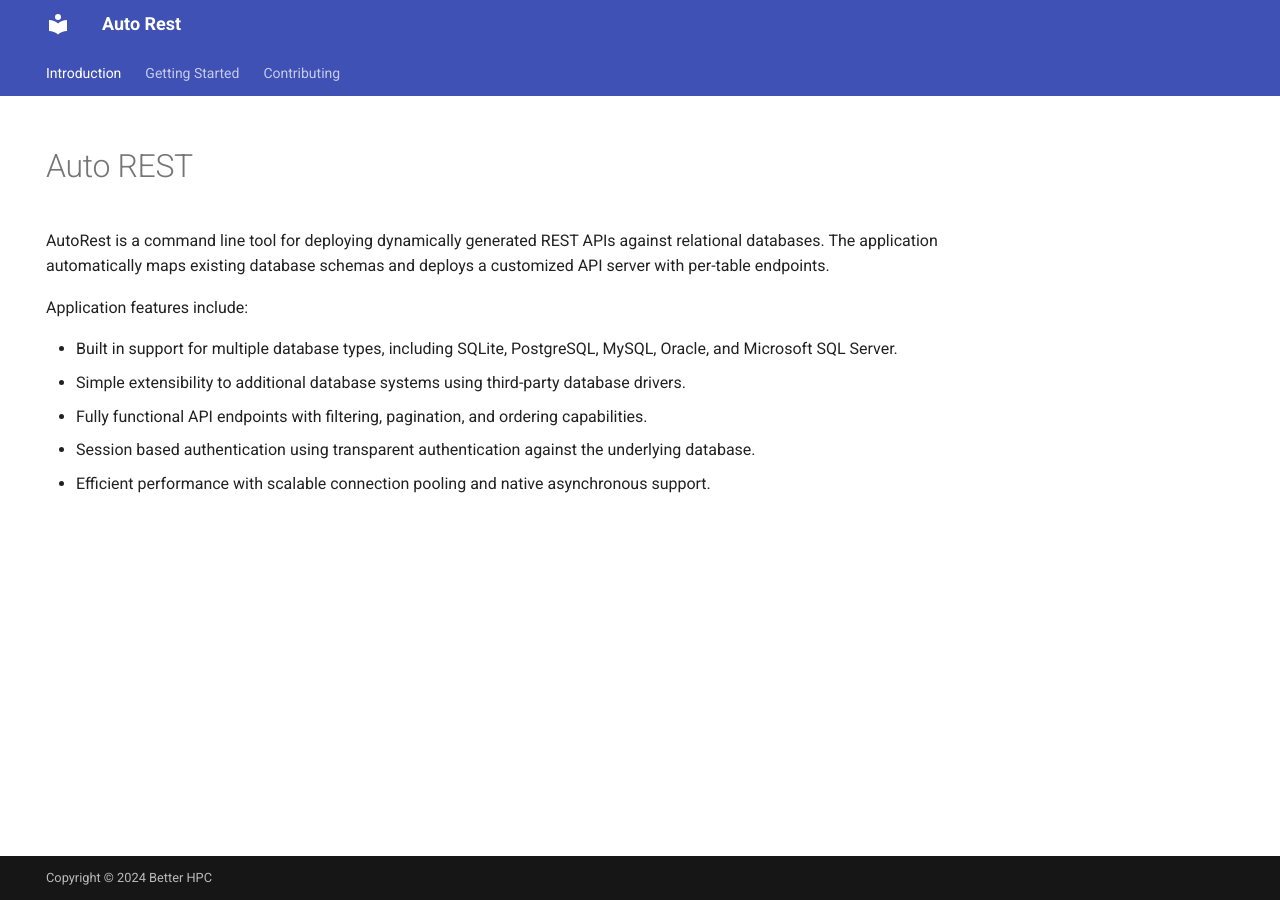
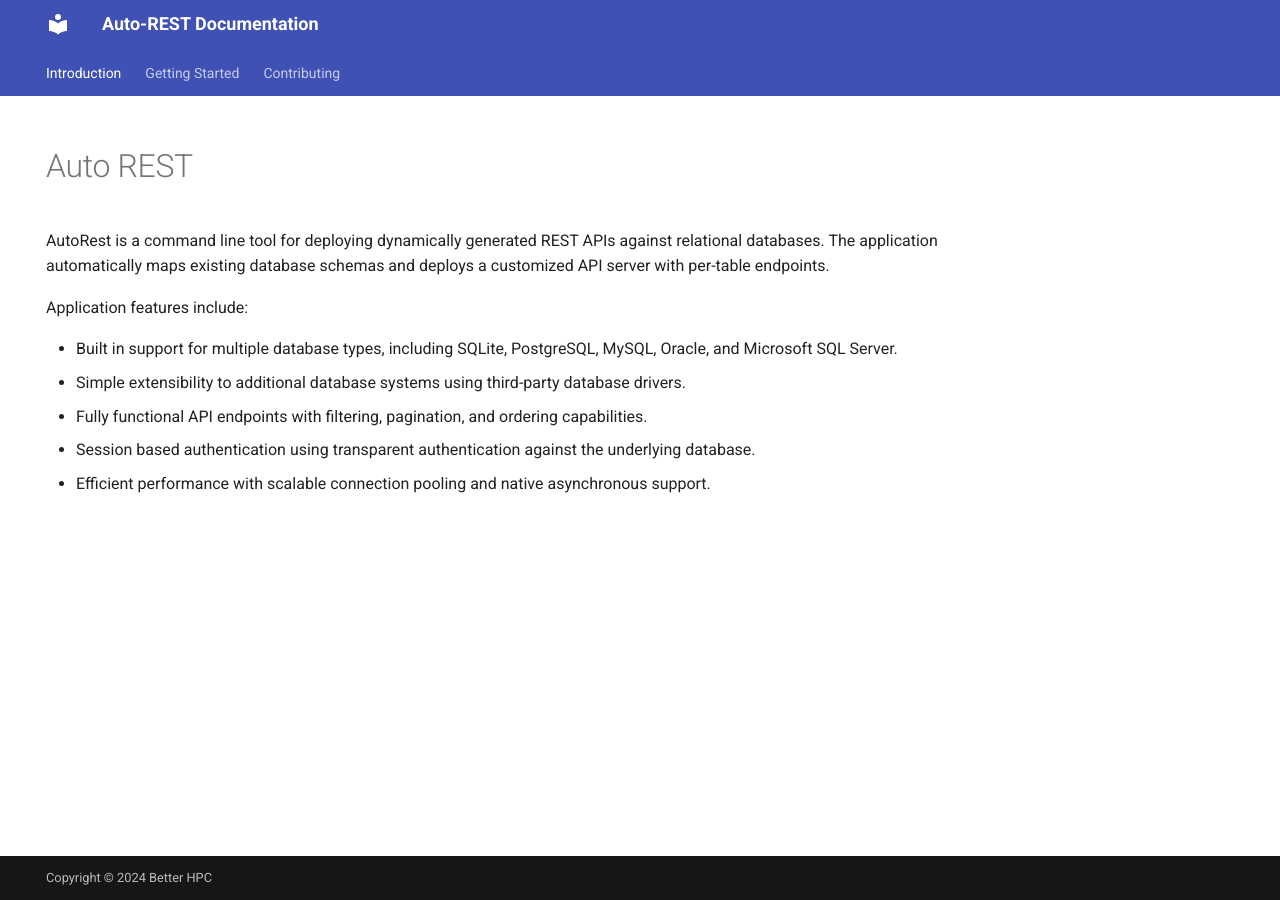
Before and after one commit to Better-HPC/auto-rest, an MkDocs documentation site: the page built from docs/index.md, in a window 1280 px wide. Built offline with MkDocs 1.6.1 and Material for MkDocs 9.7.7, drawn with Linux system fonts in a browser that asks for light colours.

Commit message:
Updates site title

```diff
--- a/mkdocs.yml
+++ b/mkdocs.yml
@@ -1,4 +1,4 @@
-site_name: Auto Rest
+site_name: Auto-REST Documentation
 
 theme:
   name: material
```
